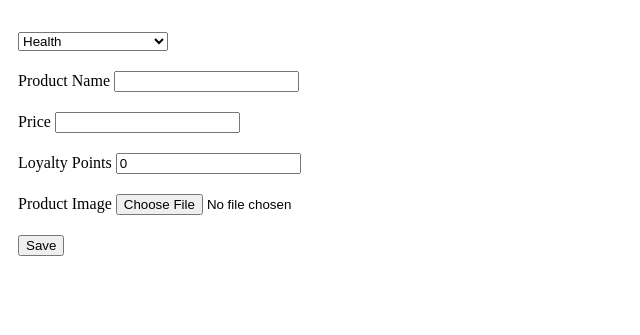
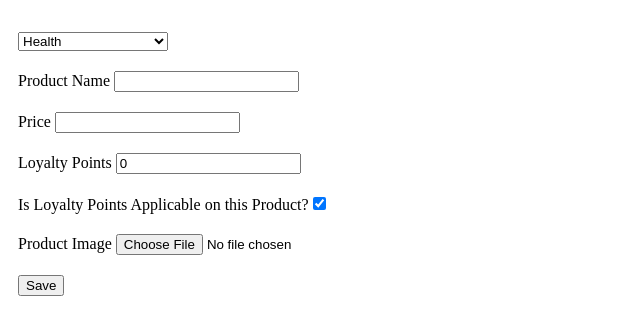
Before and after one commit to macwindow10/loyalty_points_management_system, a Flask app: page /add_new_product in a window 1280 px wide. Shown: the part 159-494 px from the top of the page, without its empty margins (0-640 px from the left). Run offline with Flask 2, Linux system fonts and the light colour scheme; a user stored in the database is signed in; data comes from the database, SQL or seed files in the repository; both versions use the stored data as it was after the commit.

Commit message:
loyalty points applicable on products?, loyalty points expiry

```diff
--- a/database.py
+++ b/database.py
@@ -47,12 +47,14 @@ def create_db():
     con.commit()
 
     cur.execute(
-        "CREATE TABLE IF NOT EXISTS orders(id INTEGER PRIMARY KEY AUTOINCREMENT, user_id INTEGER, order_date TIMESTAMP)")
+        "CREATE TABLE IF NOT EXISTS orders(id INTEGER PRIMARY KEY AUTOINCREMENT, "
+        "user_id INTEGER, order_date TIMESTAMP)")
     print('order')
     con.commit()
 
     cur.execute(
-        "CREATE TABLE IF NOT EXISTS order_detail(id INTEGER PRIMARY KEY AUTOINCREMENT, product_id INTEGER, product_price REAL, quantity INTEGER)")
+        "CREATE TABLE IF NOT EXISTS order_detail(id INTEGER PRIMARY KEY AUTOINCREMENT, "
+        "product_id INTEGER, product_price REAL, quantity INTEGER)")
     print('order_detail')
     con.commit()
 
--- a/main.py
+++ b/main.py
@@ -71,9 +71,12 @@ def register():
             conn.close()
             return render_template('register.html', message='user already exists')
         else:
+            e = "date(date('now'), '+6 month')"
             conn.execute(
-                'INSERT INTO user (username, password, name, dob, gender, address, loyalty_points) VALUES(?,?,?,?,?,?,?)',
-                (username, password, name, dob, gender, address, 0))
+                'INSERT INTO user (username, password, name, dob, gender, address, '
+                'loyalty_points, loyalty_points_expiry) '
+                'VALUES(?,?,?,?,?,?,?,?)',
+                (username, password, name, dob, gender, address, 0, e))
             conn.commit()
             conn.close()
         return render_template('login.html', message='user registered successfully')
@@ -174,7 +177,7 @@ def checkout():
         if not session.get("cart"):
             session["cart"] = []
 
-        #conn = get_db_connection()
+        # conn = get_db_connection()
         order = ''
         cart = session["cart"]
         if len(cart) == 0:
@@ -309,13 +312,20 @@ def add_new_product():
         product_name = request.form.get('name', None)
         price = request.form.get('price', None)
         loyalty_points = request.form.get('loyalty_points', None)
+        loyalty_points_applicable = request.form.get('loyalty_points_applicable', None)
         product_image = request.files['product_image']
         product_image.save(os.path.join('static/images', product_image.filename))
 
+        if loyalty_points_applicable is None:
+            loyalty_points_applicable = 0
+        else:
+            loyalty_points_applicable = 1
+
         conn = get_db_connection()
         conn.execute(
-            'INSERT INTO product (category_id, price, loyalty_points, name, image_path) VALUES(?,?,?,?,?)',
-            (selected_category, price, loyalty_points, product_name, product_image.filename))
+            'INSERT INTO product (category_id, price, loyalty_points, loyalty_points_applicable, name, image_path) '
+            'VALUES(?,?,?,?,?,?)',
+            (selected_category, price, loyalty_points, loyalty_points_applicable, product_name, product_image.filename))
         conn.commit()
         conn.close()
         return redirect(url_for('adminpanel'))
--- a/templates/addnewproduct.html
+++ b/templates/addnewproduct.html
@@ -46,6 +46,7 @@
         }
 
 
+
     </style>
 </head>
 <body>
@@ -58,7 +59,7 @@
 <h2>Add New Product</h2>
 
 <form action="/add_new_product" method="POST" id="form"
-      enctype = "multipart/form-data"
+      enctype="multipart/form-data"
       onsubmit="return onSubmit()">
 
     <select id="select_category" name="select_category">
@@ -76,6 +77,10 @@
     </div>
     <div style="padding: 10px">
         Loyalty Points <input type="number" id="loyalty_points" name="loyalty_points" value="0"/>
+    </div>
+    <div style="padding: 10px">
+        Is Loyalty Points Applicable on this Product?<input type="checkbox" id="loyalty_points_applicable"
+                                                            name="loyalty_points_applicable" checked/>
     </div>
     <div style="padding: 10px">
         Product Image <input type="file" id="product_image" name="product_image"/>
@@ -100,6 +105,7 @@
                 return false
             }
         }
+
 </script>
 </body>
 </html>
```
Also changed, not shown: loyalty_points.db, static/images/men_trouser_01.jpg (added), static/images/men_trouser_02.jpg (added), 2 other files.
